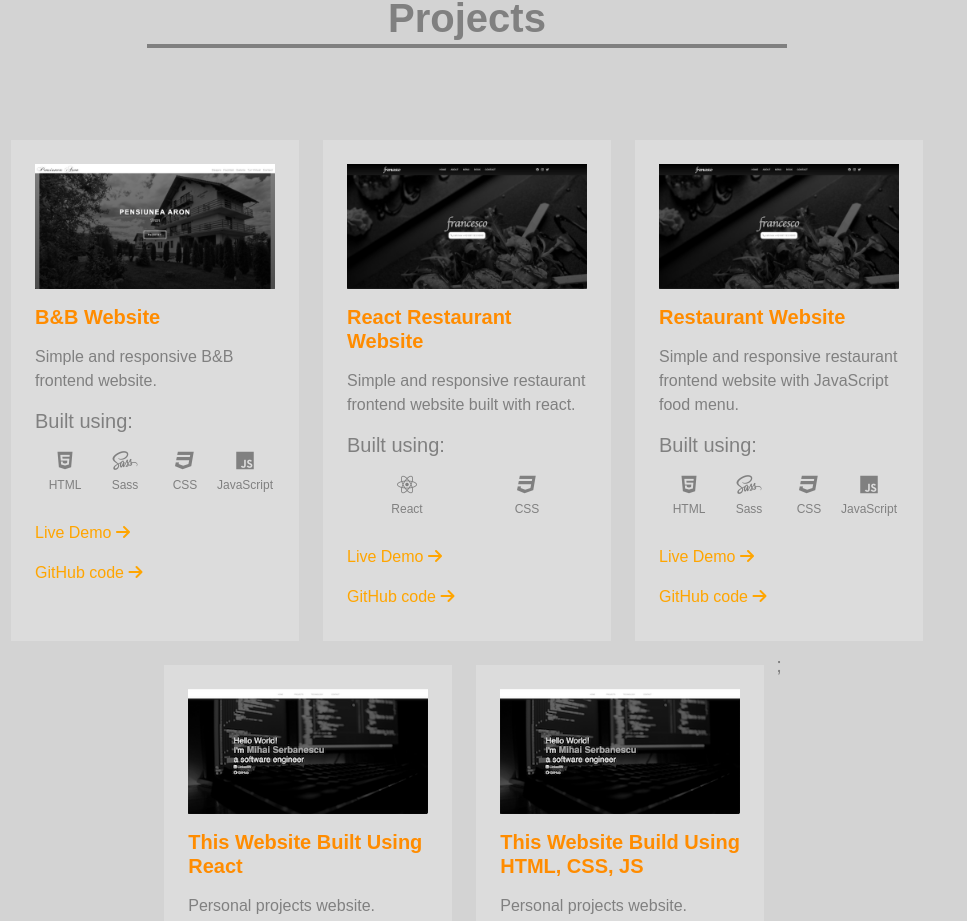
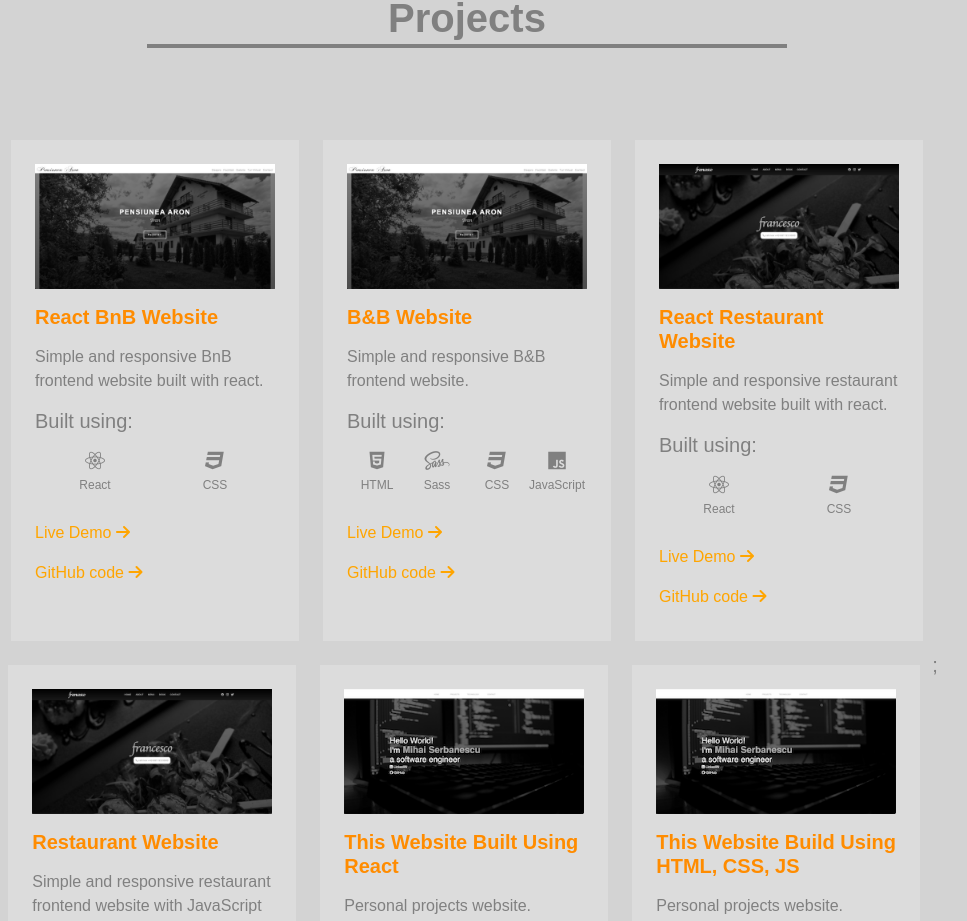
Before and after one commit to serbanescu-mihai/react-personal, a React (Create React App) app: page / in a window 1280 px wide. Shown: the part 872-1793 px from the top of the page, without its empty margins (173-1140 px from the left). Built offline with nearby package versions, Linux system fonts and the light colour scheme.

Commit message:
added react bnb to projects

```diff
--- a/src/data/data.js
+++ b/src/data/data.js
@@ -13,6 +13,27 @@ export const technology = [
 ];
 
 export const projects = [
+  {
+    id: 6,
+    image: "./images/bnb.png",
+    projectName: "React BnB Website",
+    projectDescription:
+      "Simple and responsive BnB frontend website built with react.",
+    tools: [
+      {
+        id: 1,
+        image: "fa-brands fa-react",
+        name: "React",
+      },
+      {
+        id: 2,
+        image: "fa-brands fa-css3",
+        name: "CSS",
+      },
+    ],
+    url: "https://ms-react-bnb.netlify.app/",
+    gitHubLink: "https://github.com/serbanescu-mihai/react-bnb",
+  },
   {
     id: 5,
     image: "./images/bnb.png",
```
